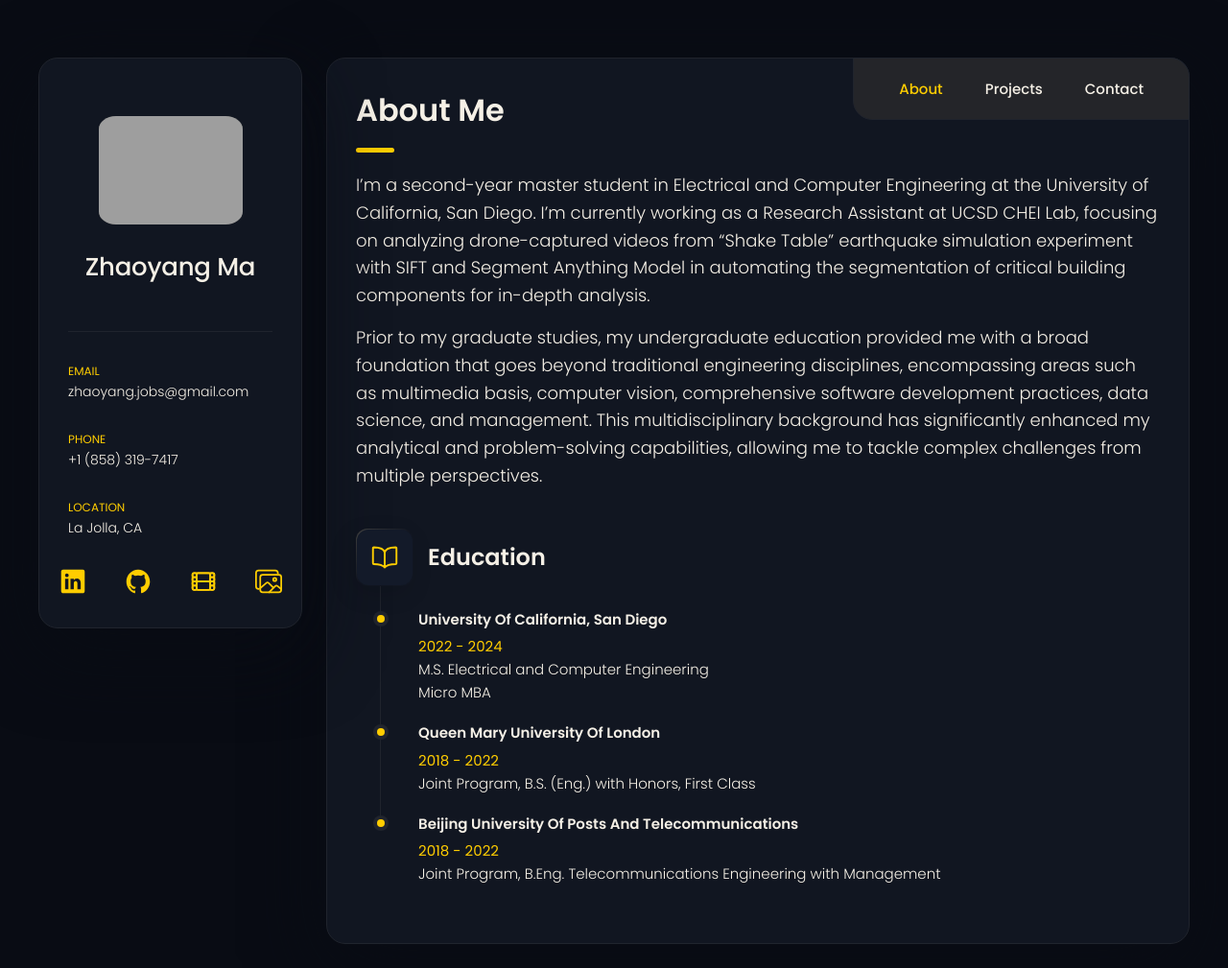
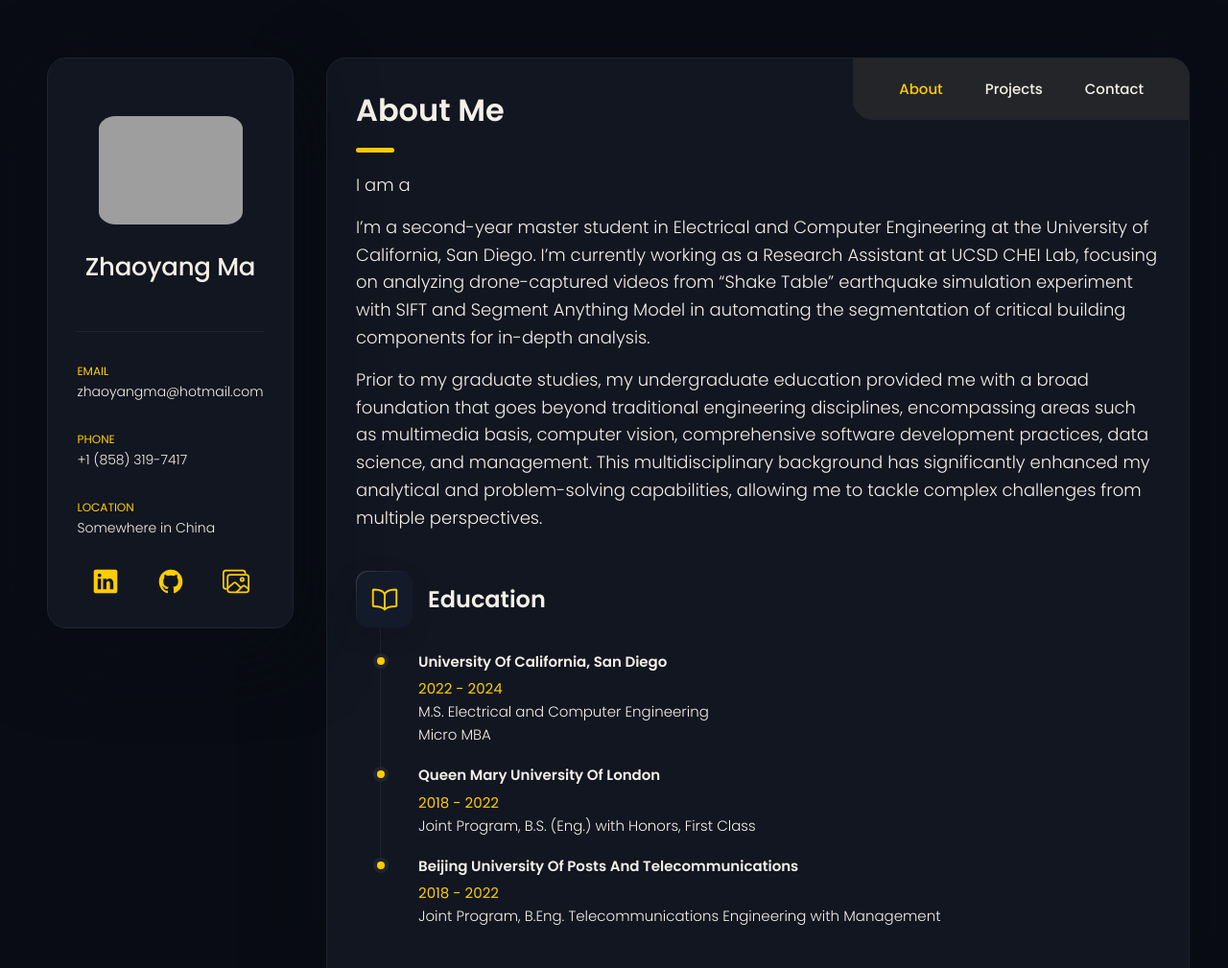
Before and after one commit to maxzhy/zhaoyang, a plain HTML site: page index.html in a window 1280 px wide. Shown: the top 1009 px of the page at 96% size. Drawn offline with nearby package versions, Linux system fonts and the light colour scheme; grey boxes are pictures that could not be loaded.

Commit message:
Update index.html

```diff
--- a/index.html
+++ b/index.html
@@ -64,7 +64,7 @@
           <li class="contact-item">
             <div class="contact-info">
               <p class="contact-title">Email</p>
-              <a href="mailto:zhaoyang.jobs@gmail.com" class="contact-link">zhaoyang.jobs@gmail.com</a>
+              <a href="mailto:zhaoyangma@hotmail.com" class="contact-link">zhaoyangma@hotmail.com</a>
             </div>
           </li>
           <li class="contact-item">
@@ -79,7 +79,7 @@
 
             <div class="contact-info">
               <p class="contact-title">Location</p>
-              <address>La Jolla, CA</address>
+              <address>Somewhere in China</address>
             </div>
           </li>
 
@@ -101,11 +101,11 @@
             </a>
           </li>
 
-          <li class="social-item">
+          <!-- <li class="social-item">
             <a href="https://space.bilibili.com/349804035" target="_blank" rel="noopener" class="social-link">
               <ion-icon name="film-outline"></ion-icon>
             </a>
-          </li>
+          </li> -->
 
           <li class="social-item">
             <a href="https://www.xiaohongshu.com/user/profile/5ea393500000000001009a6e" target="_blank" rel="noopener" class="social-link">
@@ -165,6 +165,9 @@
         </header>
 
         <section class="about-text">
+          <p>
+            I am a
+          </p>
           <p>
             I’m a second-year master student in Electrical and Computer Engineering at the University of California, San Diego. I’m currently working as a Research Assistant at UCSD CHEI Lab, focusing on analyzing drone-captured videos from “Shake Table” earthquake simulation experiment with SIFT and Segment Anything Model in automating the segmentation of critical building components for in-depth analysis.
           </p>
```
